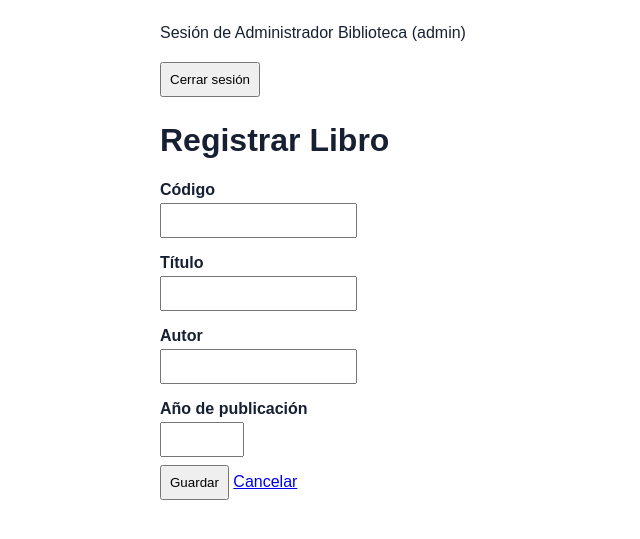
After one commit to JosMisa225/Guia_Laravel_Misael, a Laravel app: page /libros/crear in a window 1280 px wide. The commit adds this page. Shown: the top 539 px of the page, without its empty margins (0-640 px from the left). Run offline with Laravel 12, Linux system fonts and the light colour scheme; a user stored in the database is signed in; data comes from the database, SQL or seed files in the repository.

Commit message:
Crear registros biblioteca

```diff
--- a/01-biblioteca/app/Http/Controllers/LibroController.php
+++ b/01-biblioteca/app/Http/Controllers/LibroController.php
@@ -3,6 +3,7 @@
 namespace App\Http\Controllers;
 
 use App\Models\Libro;
+use Illuminate\Http\Request;
 
 class LibroController extends Controller
 {
@@ -11,4 +12,31 @@ class LibroController extends Controller
         $libros = Libro::orderBy('id')->get();
         return view('libros.index', ['libros' => $libros]);
     }
+
+    public function create()
+    {
+        return view('libros.create');
+    }
+
+    public function store(Request $request)
+    {
+        $anioActual = (int) date('Y');
+
+        $datos = $request->validate([
+            'codigo' => ['required', 'string', 'max:50', 'unique:libros,codigo'],
+            'titulo' => ['required', 'string', 'max:150'],
+            'autor' => ['required', 'string', 'max:100'],
+            'anio_publicacion' => ['required', 'integer', 'min:1450', "max:{$anioActual}"],
+        ]);
+
+        $libro = new Libro();
+        $libro->codigo = $datos['codigo'];
+        $libro->titulo = $datos['titulo'];
+        $libro->autor = $datos['autor'];
+        $libro->anio_publicacion = $datos['anio_publicacion'];
+        $libro->save();
+
+        return redirect()->route('libros.index')
+            ->with('exito', 'Libro registrado correctamente.');
+    }
 }
--- /dev/null
+++ b/01-biblioteca/resources/views/libros/create.blade.php
@@ -0,0 +1,23 @@
+@extends('layouts.app')
+
+@section('contenido')
+    <h1>Registrar Libro</h1>
+    <form method="POST" action="{{ route('libros.store') }}">
+        @csrf
+        <label for="codigo">Código</label>
+        <input id="codigo" name="codigo" type="text" maxlength="50" value="{{ old('codigo') }}" required>
+
+        <label for="titulo">Título</label>
+        <input id="titulo" name="titulo" type="text" maxlength="150" value="{{ old('titulo') }}" required>
+
+        <label for="autor">Autor</label>
+        <input id="autor" name="autor" type="text" maxlength="100" value="{{ old('autor') }}" required>
+
+        <label for="anio_publicacion">Año de publicación</label>
+        <input id="anio_publicacion" name="anio_publicacion" type="number" min="1450" max="{{ date('Y') }}" value="{{ old('anio_publicacion') }}" required>
+
+        <br>
+        <button type="submit">Guardar</button>
+        <a href="{{ route('libros.index') }}">Cancelar</a>
+    </form>
+@endsection
--- a/01-biblioteca/resources/views/libros/index.blade.php
+++ b/01-biblioteca/resources/views/libros/index.blade.php
@@ -2,6 +2,7 @@
 
 @section('contenido')
     <h1>Catálogo de Libros</h1>
+    <p><a href="{{ route('libros.create') }}">Registrar libro</a></p>
 
     <table>
         <thead>
--- a/01-biblioteca/routes/web.php
+++ b/01-biblioteca/routes/web.php
@@ -19,4 +19,7 @@ Route::middleware('auth')->group(function () {
 
     Route::get('/libros', [LibroController::class, 'index'])->name('libros.index');
     Route::post('/logout', [LoginController::class, 'destroy'])->name('logout');
+    Route::get('/libros', [LibroController::class, 'index'])->name('libros.index');
+    Route::get('/libros/crear', [LibroController::class, 'create'])->name('libros.create');
+    Route::post('/libros', [LibroController::class, 'store'])->name('libros.store');
 });
```
